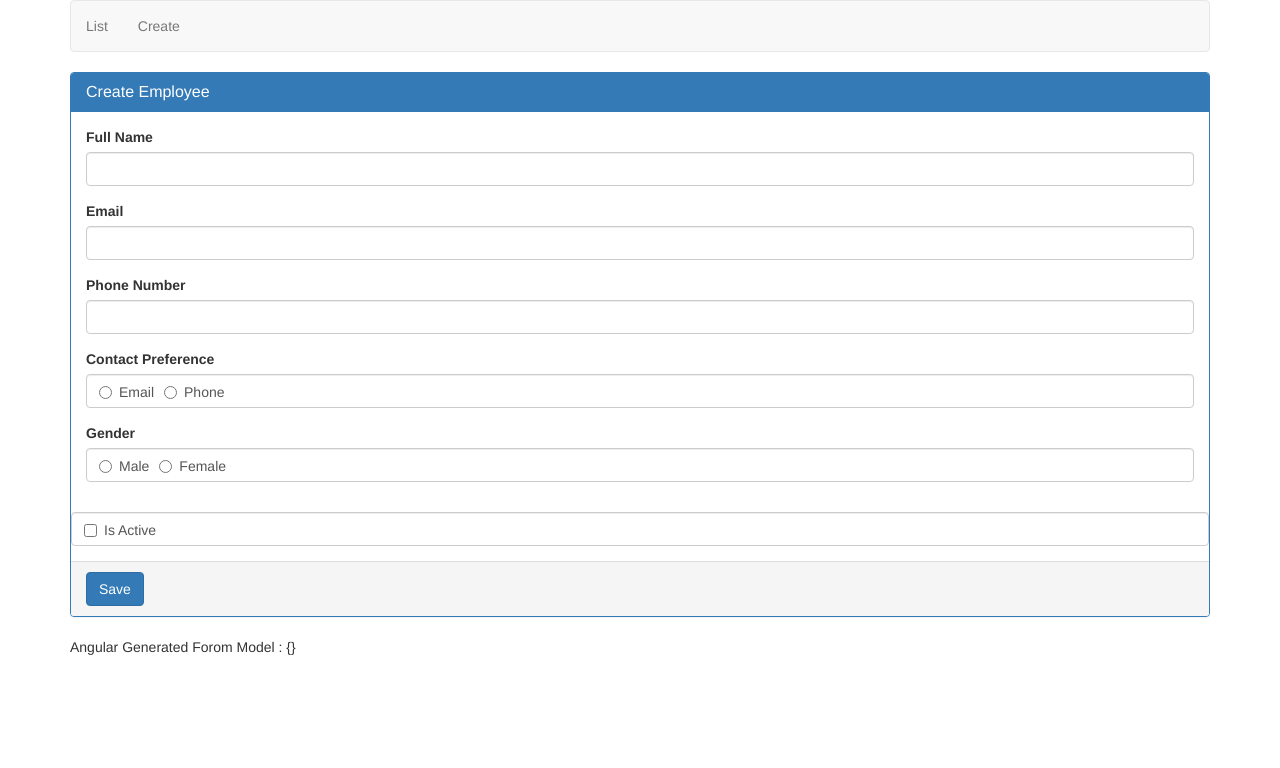
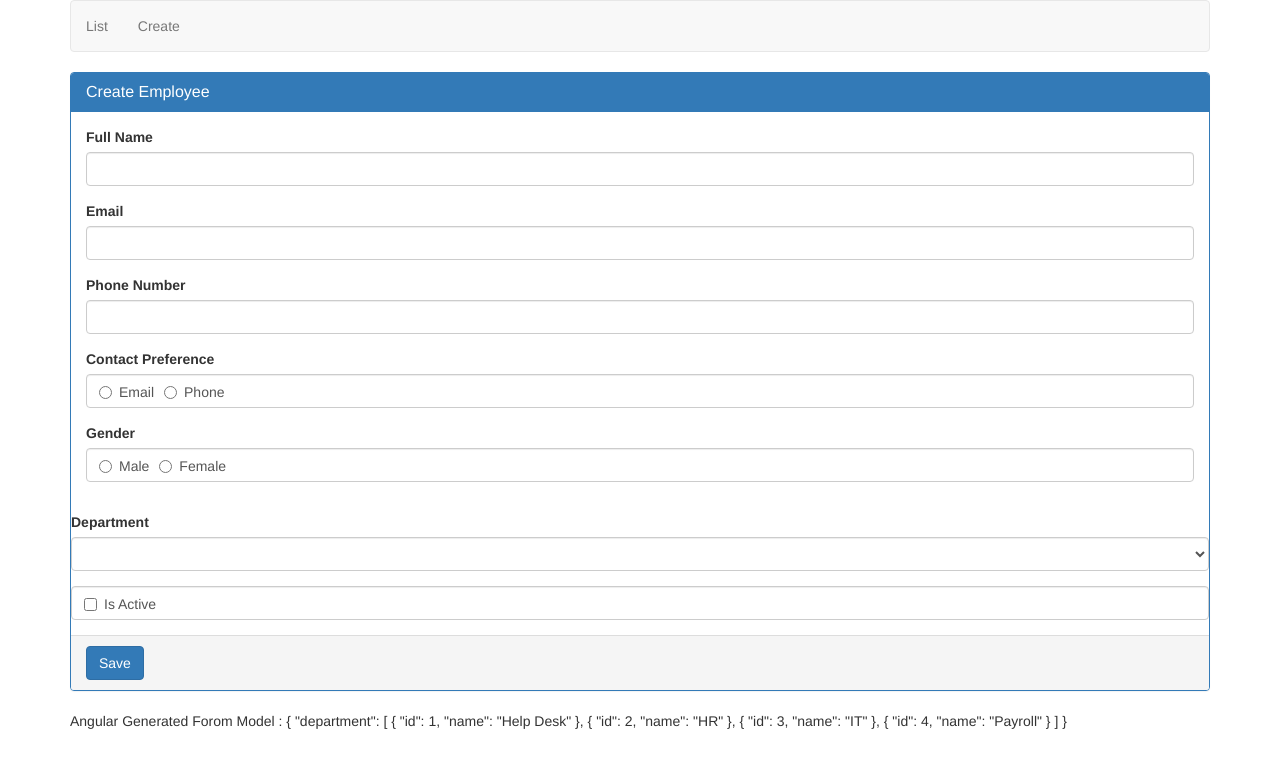
Before and after one commit to SaiSudharsana/angulartestproject, an Angular app: page /create in a window 1280 px wide. Shown: the top 768 px of the page. Built offline with nearby package versions, Linux system fonts and the light colour scheme.

Commit message:
select lists

```diff
--- a/src/app/employees/create-employee.component.html
+++ b/src/app/employees/create-employee.component.html
@@ -55,6 +55,16 @@
       </div>
     </div>
 
+    <div class="form-group">
+      <label for="department">Department</label>
+      <select id="department" name="department" [(ngModel)]="departments"
+              class="form-control">
+        <option *ngFor="let dept of departments" [value]="dept.id">
+          {{dept.name}}
+        </option>
+      </select>
+    </div>
+
 <div class="form-group">
   <div class="form-control">
     <label class="checkbox-inline">
--- a/src/app/employees/create-employee.component.ts
+++ b/src/app/employees/create-employee.component.ts
@@ -1,19 +1,26 @@
 import { Component, OnInit } from '@angular/core';
 import { NgForm } from '@angular/forms';
-
+import { Department } from '../models/department.model';
 @Component({
   selector: 'app-create-employee',
   templateUrl: './create-employee.component.html',
   styleUrls: ['./create-employee.component.css']
 })
 export class CreateEmployeeComponent implements OnInit {
-
+  departments: Department[] = [
+    { id: 1, name: 'Help Desk' },
+    { id: 2, name: 'HR' },
+    { id: 3, name: 'IT' },
+    { id: 4, name: 'Payroll' }
+  ];
   constructor() { }
 
   ngOnInit() {
   }
+
    saveEmployee(empForm : NgForm): void{
      console.log(empForm.value);
    }
 
+
 }
--- /dev/null
+++ b/src/app/models/department.model.ts
@@ -0,0 +1,4 @@
+export class Department {
+  id: number;
+  name: string;
+}
```
